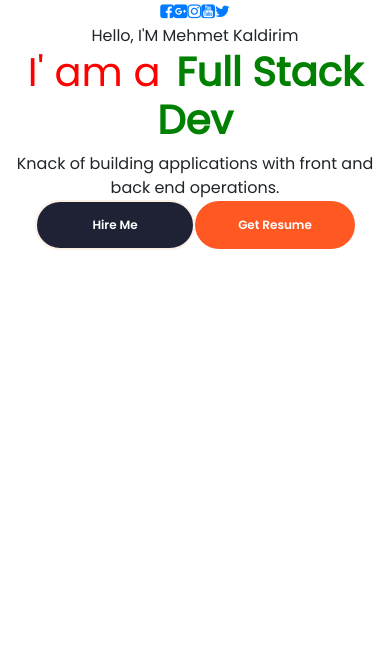
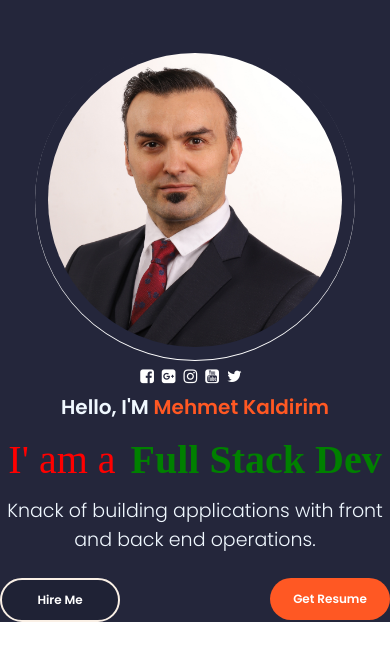
Before and after one commit to MehmetKaldirim/myPortfolio, a React (Create React App) app in the folder frontend/: page / in a window 390 px wide. Shown: the top 660 px of the page. Built offline with nearby package versions, Linux system fonts and the light colour scheme; a web font is replaced by a local one.

Commit message:
profile responsive styled

```diff
--- a/frontend/src/App.css
+++ b/frontend/src/App.css
@@ -1,38 +1,20 @@
-.App {
-  text-align: center;
+:root {
+  --light-blue: #04c3ff;
+  --light-blue-shadow: rgb(69 211 255 / 27%);
+  --sea-green: #0abead;
+  --sea-green-dark: #0cbfae;
+  --sea-green-extra-dark: #09bead;
+  --sea-green-shadow: rgba(11, 190, 173, 0.4);
+  --header-hamburger-background: rgba(11, 190, 173, 0.8);
+  --orange: #f57f17;
+  --dark-orange: #ff5823;
+  --orange-shadow: rgba(245, 127, 23, 0.2);
+  --white: #ffffff;
+  --black: #333333;
+  --disabled-btn: #09bead7a;
+  --error-message: #e44f4fd1;
+  --toast-error: #e44f4ffa;
+  --toast-shadow: #9c9c9ce3;
+  --toast-success: #0cbfae;
+  --loader-color: #0cbfae;
 }
-
-.App-logo {
-  height: 40vmin;
-  pointer-events: none;
-}
-
-@media (prefers-reduced-motion: no-preference) {
-  .App-logo {
-    animation: App-logo-spin infinite 20s linear;
-  }
-}
-
-.App-header {
-  background-color: #282c34;
-  min-height: 100vh;
-  display: flex;
-  flex-direction: column;
-  align-items: center;
-  justify-content: center;
-  font-size: calc(10px + 2vmin);
-  color: white;
-}
-
-.App-link {
-  color: #61dafb;
-}
-
-@keyframes App-logo-spin {
-  from {
-    transform: rotate(0deg);
-  }
-  to {
-    transform: rotate(360deg);
-  }
-}
--- a/frontend/src/App.js
+++ b/frontend/src/App.js
@@ -1,5 +1,5 @@
 import "./App.css";
-import Profile from "./PortfolioContainer/Home/Profile";
+import Profile from "./PortfolioContainer/Home/Profile/Profile";
 
 function App() {
   return (
--- /dev/null
+++ b/frontend/src/PortfolioContainer/Home/Profile/Profile.css
@@ -0,0 +1,138 @@
+.profile-container {
+  display: flex;
+  align-items: center;
+  text-align: center;
+  justify-content: center;
+  height: 10%;
+  min-height: fit-content;
+  background-image: url("../../../assets/Home/bg.jpg");
+}
+.profile-parent {
+  display: flex;
+  align-items: center;
+  color: aliceblue;
+}
+.profile-details-name {
+  font-size: 24px;
+  font-family: "Poppins SemiBold";
+}
+.profile-details-role {
+  display: flex;
+  flex-direction: column;
+  margin: 14px 0 24px 0;
+}
+.profile-details-role h1 {
+  font-size: 40px;
+  font-family: "cursive";
+}
+.primary-text {
+  color: (--white);
+}
+.highlighted-text {
+  color: #ff5823;
+}
+.profile-role-tagline {
+  font-size: 19px;
+  margin: 5px 0 0 0;
+  font-family: "Poppins Light";
+}
+.profile-options .highlighted-btn {
+  margin: 0 0 0 28px;
+  border-radius: 12px solid white;
+}
+.profile-options .highlighted-btn:hover {
+  margin: 0 0 0 28px;
+  background-color: cornsilk;
+  color: #111;
+}
+.profile-picture {
+  display: flex;
+  align-items: center;
+  justify-content: center;
+  box-shadow: 0 1px 0px 0px var(--white);
+  border-radius: 50%;
+  height: 380px;
+  width: 380px;
+  margin: 0 0px 0 100px;
+}
+.profile-picture-background {
+  height: 92%;
+  width: 92%;
+  border-radius: 50%;
+  background-image: url("../../../assets/Home//profilephoto.jpg");
+  background-size: cover;
+  background-repeat: no-repeat;
+  background-position: center;
+}
+.profile-picture-background:hover {
+  transform: scale(1.07);
+  transition: 1s ease-out;
+}
+
+.colz .colz-icon i {
+  color: white;
+  padding: 8px;
+  padding-left: 0px;
+}
+.colz .cols-icon i:hover {
+  transform: scale(1.5);
+}
+
+/*IPAD PRO RESPONSIVENESS*/
+@media only screen and (max-width: 1110px) {
+  .profile-picture {
+    margin: 0 0px 0 80px;
+  }
+  .profile-details-name {
+    font-size: 20px;
+  }
+  .profile-details-role .primary-text {
+    font: 12px;
+  }
+  .profile-options .btn {
+    width: 120px;
+    padding: 11px 0;
+    z-index: 700;
+  }
+}
+@media only screen and (max-width: 910px) {
+  .profile-picture {
+    margin: 0 0 0 4px;
+    height: 320px;
+    width: 320px;
+  }
+}
+@media only screen and (max-width: 810px) {
+  .profile-picture {
+    margin: 0 !important;
+  }
+  .profile-parent {
+    flex-direction: column-reverse;
+    margin: 40px 0 0 0;
+  }
+  .profile-options {
+    display: flex;
+    justify-content: space-between;
+  }
+  .proflie-details {
+    margin: 25px 0 0;
+  }
+  .profile-options .highlighted-btn {
+    margin: 0 !important;
+  }
+  .profile-details-name,
+  .profile-details-role {
+    text-align: center;
+  }
+}
+
+@media only screen and (max-width: 375px) {
+  .profile-picture {
+    height: 275px;
+    width: 275px;
+    margin-top: -90px;
+  }
+  .proflie-details {
+    width: 95%;
+  }
+}
--- a/frontend/src/PortfolioContainer/Home/Profile.js
+++ b/frontend/src/PortfolioContainer/Home/Profile/Profile.js
@@ -1,5 +1,6 @@
 import React from "react";
 import { useTypewriter, Cursor } from "react-simple-typewriter";
+import "./Profile.css";
 
 export default function Profile() {
   const [typeEffect] = useTypewriter({
@@ -20,19 +21,19 @@
         <div className="profile-details">
           <div className="colz">
             <div className="colz-icon">
-              <a href="https://web.facebook.com/?_rdc=1&_rdr">
+              <a href="#">
                 <i className="fa fa-facebook-square" />
               </a>
               <a href="#">
                 <i className="fa fa-google-plus-square" />
               </a>
-              <a href="https://www.instagram.com/instructor_ehizeex/">
+              <a href="#">
                 <i className="fa fa-instagram" />
               </a>
-              <a href="https://www.youtube.com/channel/UCSSr5ZDFbilpZ592_ycoAwA">
+              <a href="#">
                 <i className="fa fa-youtube-square" />
               </a>
-              <a href="https://twitter.com/Ehiedu_baba">
+              <a href="#">
                 <i className="fa fa-twitter" />
               </a>
             </div>
```
Also changed, not shown: frontend/src/PortfolioContainer/Home/Profile.css (deleted), frontend/src/assets/Home/profilephoto.jpg (renamed from frontend/src/assets/Home/bewerbung photo.jpg).
